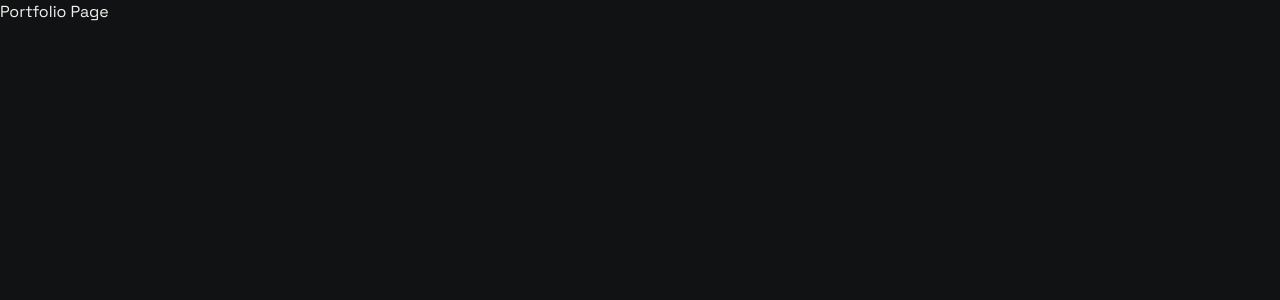
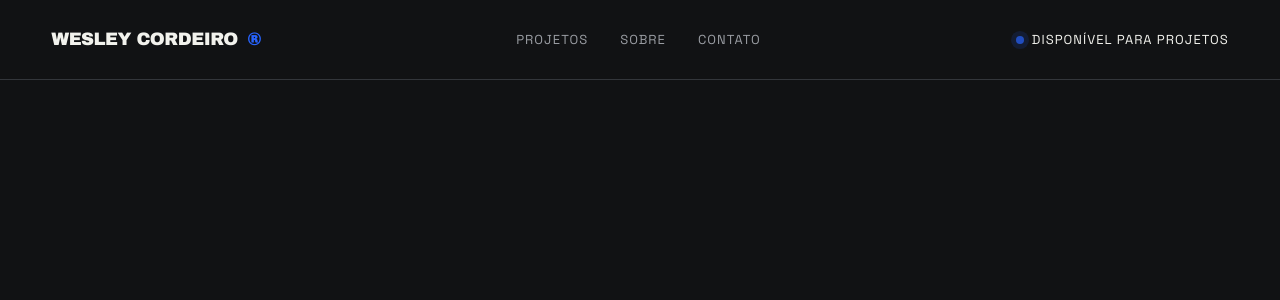
Before and after one commit to WesleyCords/my_portfolio, a Next.js app: page / in a window 1280 px wide. Shown: the top 300 px of the page. Built offline with nearby package versions, Linux system fonts and the light colour scheme.

Commit message:
create datas, header and wrapper to components verify scroll

```diff
--- a/src/app/globals.css
+++ b/src/app/globals.css
@@ -1,6 +1,6 @@
-@import "tailwindcss";
-@import "tw-animate-css";
-@import "shadcn/tailwind.css";
+@import 'tailwindcss';
+@import 'tw-animate-css';
+@import 'shadcn/tailwind.css';
 
 @theme inline {
   --font-sans: var(--font-body);
@@ -60,3 +60,70 @@ textarea {
   background: var(--primary);
   color: var(--primary-foreground);
 }
+
+.site-header {
+  width: 100%;
+  height: 80px;
+  padding: 0 4vw;
+  display: flex;
+  justify-content: space-between;
+  align-items: center;
+  border-bottom: 1px solid var(--border);
+  font-size: 13px;
+  text-transform: uppercase;
+  letter-spacing: 0.08em;
+  position: relative;
+  z-index: 10;
+}
+.site-header nav {
+  display: flex;
+  gap: 32px;
+}
+.site-header nav a {
+  color: var(--muted-foreground);
+  transition: color 0.2s ease;
+  position: relative;
+  text-decoration: none;
+}
+.site-header nav a:hover {
+  color: var(--foreground);
+}
+.site-header nav a::after {
+  content: '';
+  position: absolute;
+  left: 0;
+  bottom: -4px;
+  width: 100%;
+  height: 2px;
+  background: var(--foreground);
+
+  transform: scaleX(0);
+  transform-origin: left;
+  transition: transform 0.3s ease;
+}
+.site-header nav a:hover::after {
+  transform: scaleX(1);
+}
+.availability {
+  display: flex;
+  align-items: center;
+  gap: 8px;
+  pointer-events: none;
+}
+.availability .dot {
+  width: 8px;
+  height: 8px;
+  border-radius: 50%;
+  background: var(--primary);
+  box-shadow: 0 0 0 5px color-mix(in srgb, var(--primary) 18%, transparent);
+  animation: pulse 2s ease-in-out infinite;
+}
+.brand {
+  font-family: var(--font-heading);
+  font-size: 18px;
+  letter-spacing: -0.03em;
+}
+.brand span {
+  color: var(--primary);
+  margin-left: 4px;
+}
--- /dev/null
+++ b/src/data.ts
@@ -0,0 +1,62 @@
+export const projects = [
+  {
+    title: 'Project 1',
+    type: 'Produto digital',
+    description:
+      'Uma plataforma de colaboração que transforma fluxos complexos em decisões simples e visíveis.',
+    tags: ['Next.js', 'TypeScript', 'PostgreSQL'],
+    visual: 'nexus',
+  },
+  {
+    title: 'PULSO',
+    type: 'Data experience',
+    description:
+      'Dados em tempo real traduzidos em uma interface rápida, humana e impossível de ignorar.',
+    tags: ['React', 'Node.js', 'WebSockets'],
+    visual: 'pulso',
+  },
+  {
+    title: 'ORBITA',
+    type: 'Mobile first',
+    description:
+      'Uma experiência financeira direta ao ponto, criada para colocar clareza antes de complexidade.',
+    tags: ['React Native', 'API REST', 'Figma'],
+    visual: 'orbita',
+  },
+];
+
+export const stacks = [
+  {
+    year: 2025,
+    label: 'Fundação',
+    items: 'HTML · CSS · JavaScript · Lógica de Programação',
+    status: 'done',
+  },
+  {
+    year: 2025,
+    label: 'Front-end',
+    items: 'React · TypeScript · Rest API · Deploy',
+    status: 'done',
+  },
+  {
+    year: 2025,
+    label: 'Back-end',
+    items: 'Node.js · PostgreSQL · Express · Prisma',
+    status: 'done',
+  },
+  {
+    year: 2026,
+    label: 'Aprofundamento',
+    items: 'Next.js · Java · Spring Boot',
+    status: 'in-progess',
+  },
+  { year: 2026, label: 'DevOps', items: 'Docker· Kubernetes · AWS', status: 'next' },
+  { year: 2027, label: 'Mobile', items: 'React Native · Flutter', status: 'next' },
+  { yaer: 2027, label: 'Security', items: 'OWASP · Pentest · Criptografia', status: 'next' },
+  {
+    year: 2027,
+    label: 'Especialização',
+    items: 'Machine Learning · Inteligência Artificial · Cibersegurança',
+    status: 'next',
+  },
+];
--- a/src/portfolio-page.tsx
+++ b/src/portfolio-page.tsx
@@ -1,7 +1,44 @@
 'use client';
 
-import { useEffect, useState } from 'react';
+import { stacks, projects } from './data';
+
+import { useEffect, useRef, useState } from 'react';
 import SculptureThree from './sculpture-three';
+import dynamic from 'next/dynamic';
+
+const AbstractSculpture = dynamic(() => import('./sculpture-three'), {
+  ssr: false,
+  loading: () => (
+    <div className="hero-sculpture hero-sculpture--loading" arial-hidden="true">
+      <div className="hero-sculpture-fallback" />
+    </div>
+  ),
+});
+
+{
+  /*Wrapper pra observar a posição dos elementos na tela */
+}
+function Reveal({ children, className = '' }: { children: React.ReactNode; className?: string }) {
+  const ref = useRef<HTMLDivElement>(null);
+
+  useEffect(() => {
+    const node = ref.current;
+    if (!node) return;
+
+    const observer = new IntersectionObserver(
+      ([entry]) => entry.isIntersecting && node.classList.add('is-visible'), // Se o elemento estiver visível, adiciona a classe 'is-visible'
+      { threshold: 0.14 } // 14% do elemento precisa estar visível para disparar a animação
+    );
+    observer.observe(node);
+    return () => observer.disconnect();
+  }, []);
+
+  return (
+    <div ref={ref} className={`reveal ${className}`}>
+      {children}
+    </div>
+  );
+}
 
 export default function PortfolioPage() {
   const [scroll, setScroll] = useState(0);
@@ -19,9 +56,22 @@ export default function PortfolioPage() {
   }, []);
 
   return (
-    <div>
-      <h1>Portfolio Page</h1>
-      <SculptureThree scroll={Math.min(scroll * 4, 1)} />
-    </div>
+    <main>
+      <div></div>
+
+      <header className="site-header">
+        <a href="#being" className="brand" arial-label="Inicio">
+          Wesley Cordeiro <span>®</span>
+        </a>
+        <nav arial-label="Navegação principal">
+          <a href="#projects">Projetos</a>
+          <a href="#about">Sobre</a>
+          <a href="#contact">Contato</a>
+        </nav>
+        <span className="availability">
+          <i className="dot" /> Disponível para projetos
+        </span>
+      </header>
+    </main>
   );
 }
```
Also changed, not shown: src/sculpture-three.tsx (+8 -0 lines).
